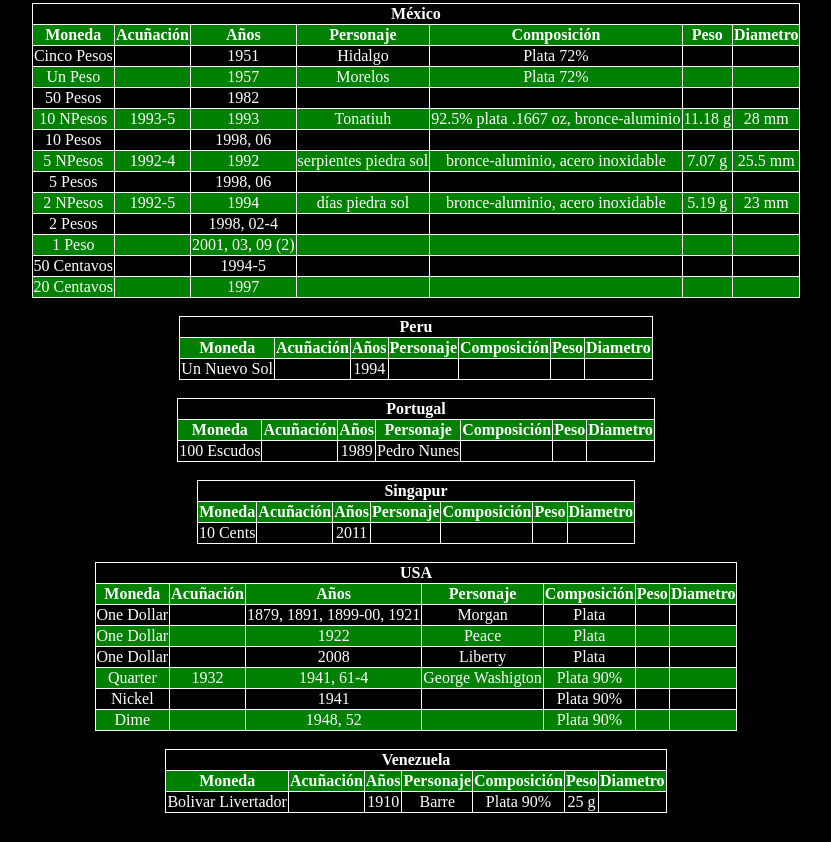
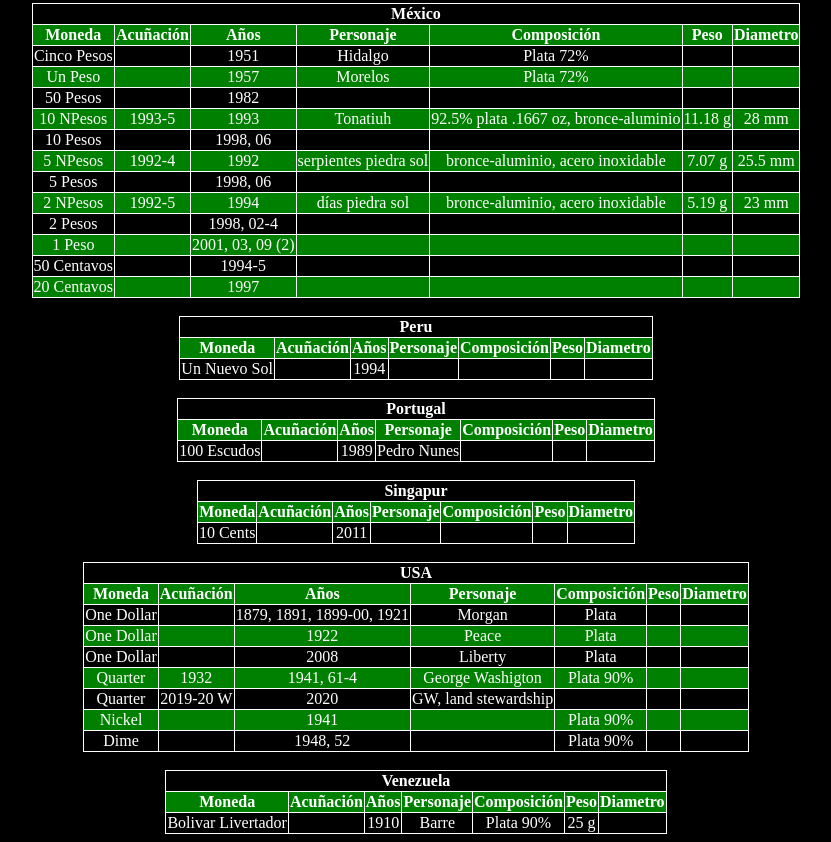
Before and after one commit to Little-Mage/monedas, a plain HTML site: page coleccion-2.html in a window 1280 px wide. Shown: the part 447-1289 px from the top of the page, without its empty margins (224-1055 px from the left). Before the commit the page ends 1268 px from the top, so only its background shows below. Drawn offline with Linux system fonts and the light colour scheme.

Commit message:
quarter w

```diff
--- a/coleccion-2.html
+++ b/coleccion-2.html
@@ -369,6 +369,15 @@
         <td></td>
     </tr>
     <tr>
+        <td>Quarter</td>
+        <td>2019-20 W</td>
+        <td>2020</td>
+        <td>GW, land stewardship</td>
+        <td></td>
+        <td></td>
+        <td></td>
+    </tr>
+    <tr>
         <td>Nickel</td>
         <td></td>
         <td>1941</td>
```
